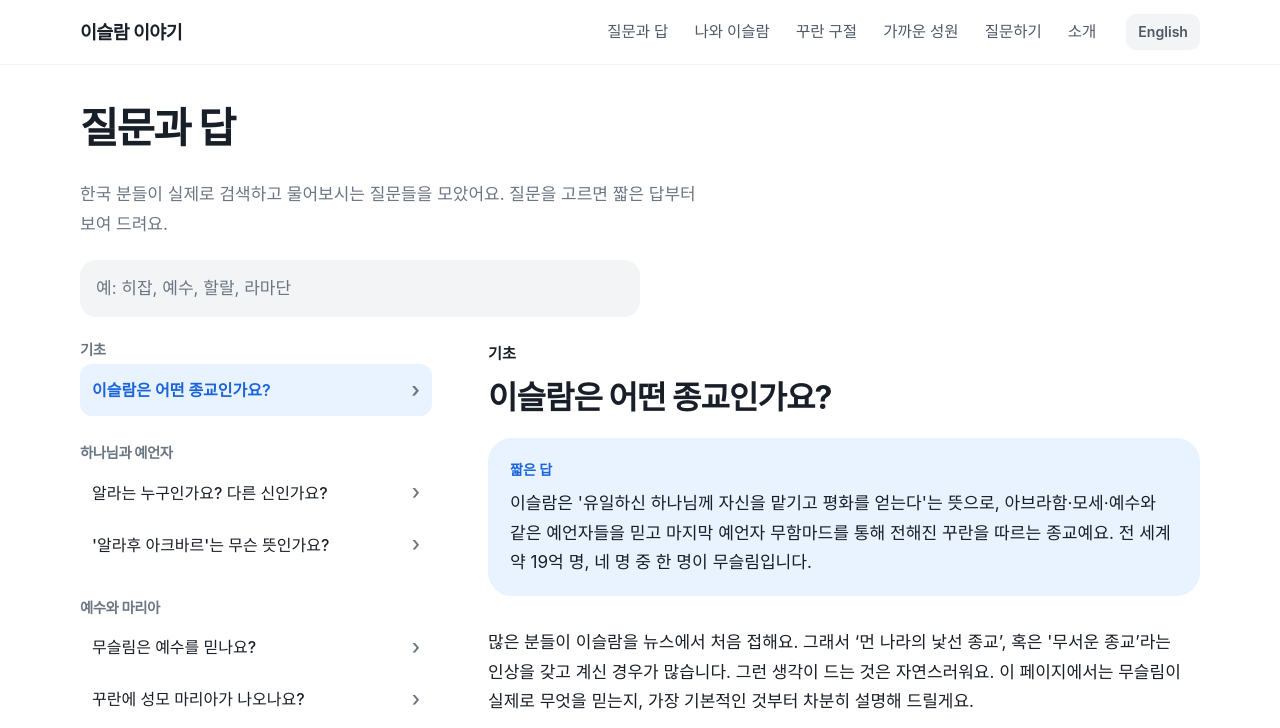
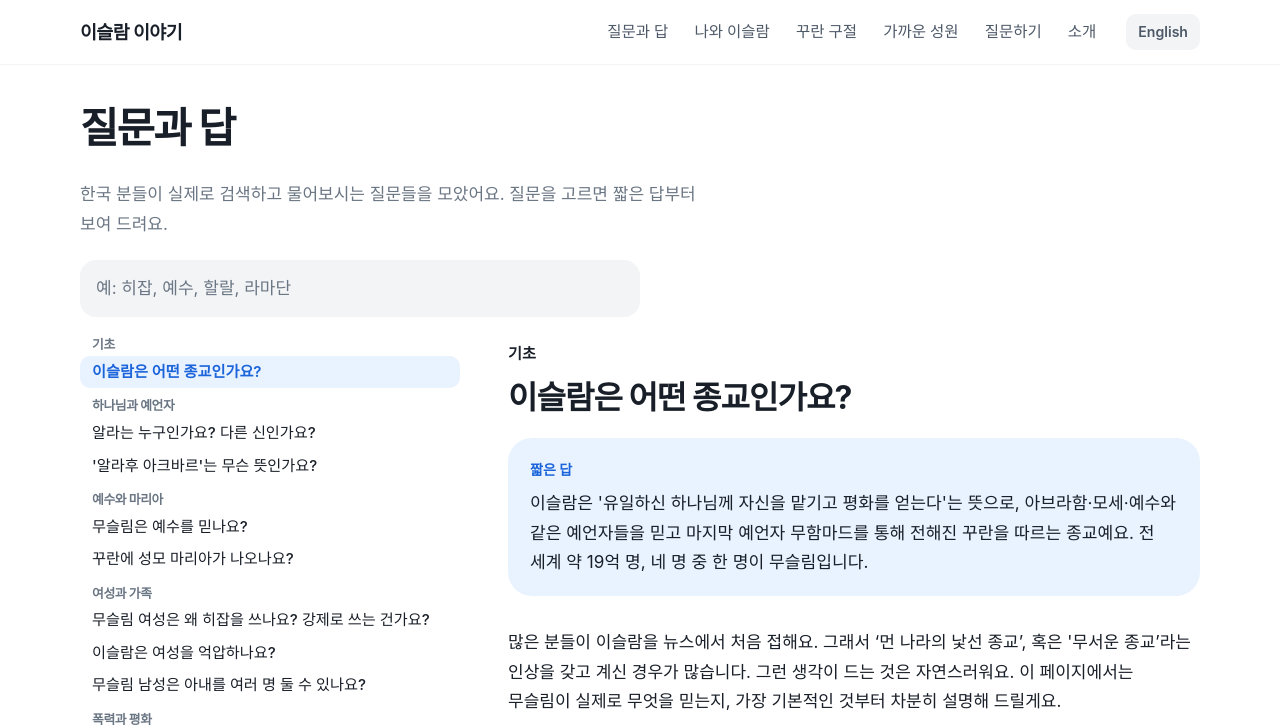
Before and after one commit to msims-io/koreaislam, an Astro site: page /questions in a window 1280 px wide. Shown: the top 728 px of the page. Built offline with nearby package versions, Linux system fonts and the light colour scheme; Astro itself is replaced by a stand-in of ours; a web font is replaced by a local one.

Commit message:
Questions reader: compact list that fits the screen so the page scrolls as one
Co-Authored-By: Claude Fable 5.2 <noreply@anthropic.com>
Claude-Session: https://claude.ai/code/session_018vN4SqQpx4DvBPAVCM2HBw

```diff
--- a/src/views/QuestionsIndex.astro
+++ b/src/views/QuestionsIndex.astro
@@ -74,11 +74,12 @@ const bodies = await Promise.all(all.map(async (q) => ({ q, Content: (await rend
   .group h2 { font-size: 1.15rem; color: var(--text); margin-top: 40px; }
   .reader-pane { display: none; }
   @media (min-width: 960px) {
-    .reader { display: grid; grid-template-columns: minmax(280px, 360px) minmax(0, 1fr); gap: 48px; align-items: start; margin-top: 8px; }
-    .reader-list { position: sticky; top: 76px; max-height: calc(100vh - 92px); overflow-y: auto; padding-right: 8px; }
-    .reader-list .group:first-child h2 { margin-top: 16px; }
-    .reader-list .group h2 { font-size: 0.9rem; color: var(--muted); margin: 28px 0 4px; }
-    .qlist a { padding: 12px 12px; font-size: 1rem; border-radius: 12px; }
+    .reader { display: grid; grid-template-columns: minmax(300px, 380px) minmax(0, 1fr); gap: 48px; align-items: start; margin-top: 8px; }
+    .reader-list { position: sticky; top: 72px; max-height: calc(100vh - 80px); overflow-y: auto; overscroll-behavior: auto; scrollbar-width: thin; padding-bottom: 8px; }
+    .reader-list .group h2 { font-size: 0.8rem; color: var(--muted); margin: 10px 0 2px; padding-left: 12px; }
+    .reader-list .group:first-child h2 { margin-top: 12px; }
+    .qlist a { padding: 6px 12px; font-size: 0.95rem; line-height: 1.35; border-radius: 10px; }
+    .qlist a::after { content: none; }
     .qlist li { border-bottom: 0; }
     .qlist a[aria-current='true'] { background: var(--accent-soft); color: var(--accent-strong); font-weight: 600; }
     .reader-pane { display: block; padding-top: 16px; min-height: 60vh; scroll-margin-top: 80px; }
```
